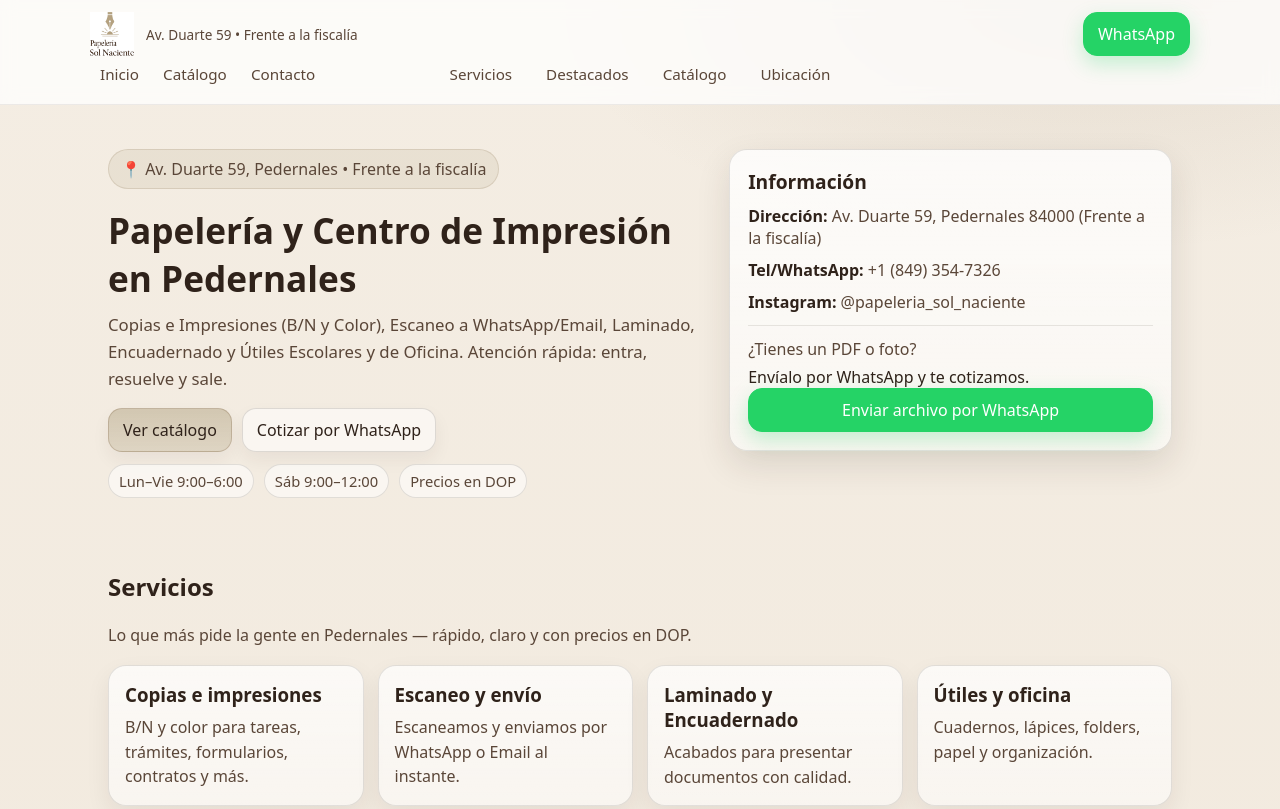
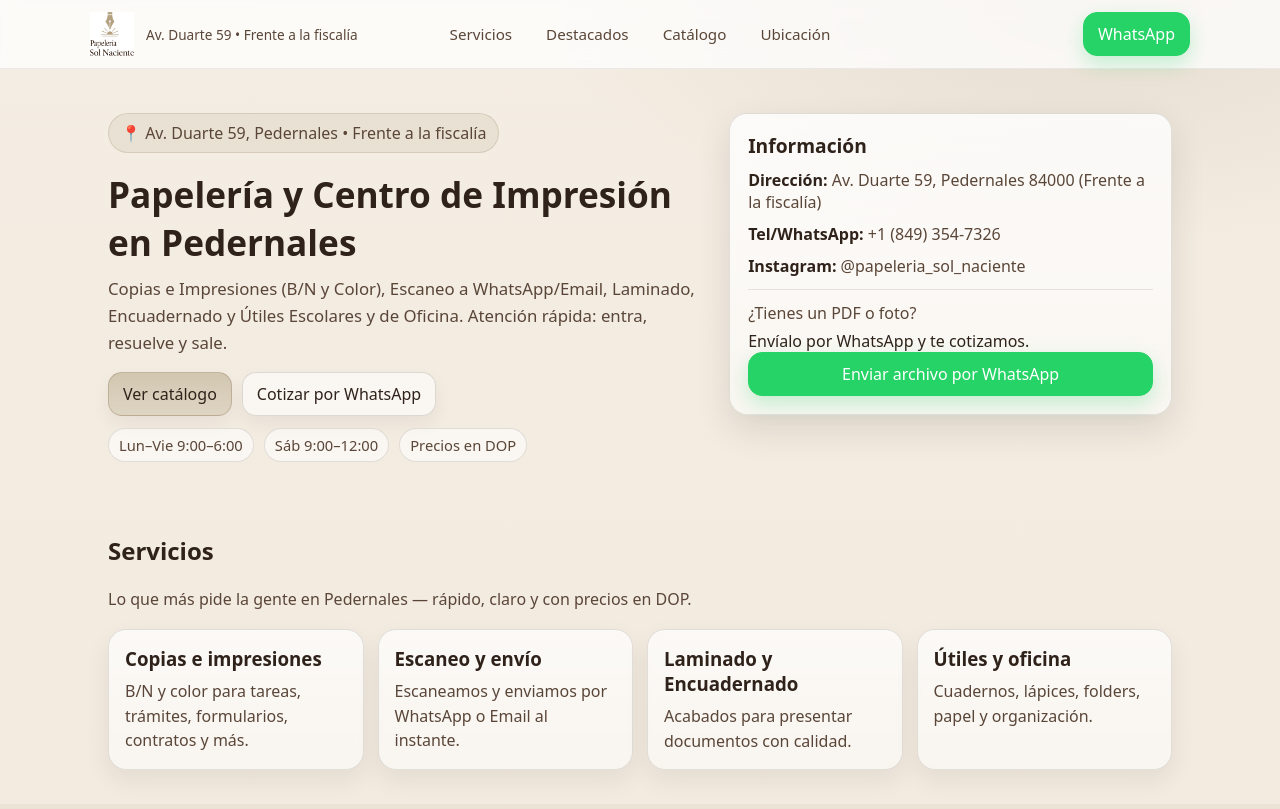
Before and after one commit to Oliver-Rodry/Oliver-Rodry.github.io, a plain HTML site: page index.html in a window 1280 px wide. Shown: the top 809 px of the page. Drawn offline with Linux system fonts and the light colour scheme.

Commit message:
Update index.html

```diff
--- a/index.html
+++ b/index.html
@@ -13,7 +13,7 @@
   <meta property="og:description" content="Copias, Impresiones, Escaneo, Laminado, Encuadernado, Útiles Escolares y de oficina. Av. Duarte 59, Pedernales." />
   <meta property="og:url" content="https://oliver-rodry.github.io/" />
 
-  <link rel="stylesheet" href="styles.css?v=3" />
+  <link rel="stylesheet" href="styles.css?v=4" />
 
   <script type="application/ld+json">
   [
@@ -52,45 +52,40 @@
   <header class="topbar">
     <div class="container topbar__inner">
 
-    <!-- Row 1: Logo (center) + WhatsApp (right) -->
+      <!-- Row 1 (mobile): logo centered + WhatsApp right
+           Desktop: becomes logo-left + nav-center + WhatsApp-right via CSS grid -->
       <div class="topbar__row topbar__row--main">
         <a class="brand" href="index.html" aria-label="Papelería Sol Naciente (Inicio)">
           <img src="logo.png.png" alt="Papelería Sol Naciente" class="brand_logo">
           <span class="brand_sub">Av. Duarte 59 • Frente a la fiscalía</span>
         </a>
 
+        <nav class="nav nav--desktop" aria-label="Navegación principal">
+          <a href="#servicios">Servicios</a>
+          <a href="#destacados">Destacados</a>
+          <a href="catalog.html?v=5">Catálogo</a>
+          <a href="#ubicacion">Ubicación</a>
+        </nav>
+
         <div class="actions">
           <a class="btn btn--whatsapp" href="https://wa.me/18493547326" target="_blank" rel="noopener">WhatsApp</a>
         </div>
       </div>
 
-    <!-- Row 2: MOBILE horizontal nav (this is what you want visible) -->
-    <nav class="nav nav--mobile" aria-label="Navegación (móvil)">
-      <a href="index.html">Inicio</a>
-      <a href="catalog.html?v=5">Catálogo</a>
-      <a href="index.html#contacto">Contacto</a>
-    </nav>
-
-    <!-- Row 3: Dropdown (optional extra, can remove if you don’t want it) -->
+      <!-- Row 2 (mobile): dropdown FULL WIDTH -->
       <div class="topbar__row topbar__row--menu">
         <div class="nav_mobile">
           <label class="sr_only" for="navSelect">Menú</label>
           <select id="navSelect" class="nav_select">
             <option value="">Ir a…</option>
-          <option value="index.html">Inicio</option>
+            <option value="#servicios">Servicios</option>
+            <option value="#destacados">Destacados</option>
             <option value="catalog.html?v=5">Catálogo</option>
-          <option value="index.html#contacto">Contacto</option>
+            <option value="#ubicacion">Ubicación</option>
+            <option value="#contacto">Contacto</option>
           </select>
         </div>
       </div>
-
-    <!-- Desktop center nav -->
-    <nav class="nav nav--desktop" aria-label="Navegación principal (desktop)">
-      <a href="#servicios">Servicios</a>
-      <a href="#destacados">Destacados</a>
-      <a href="catalog.html?v=5">Catálogo</a>
-      <a href="#ubicacion">Ubicación</a>
-    </nav>
 
     </div>
   </header>
@@ -266,7 +261,7 @@
       if (y) y.textContent = String(new Date().getFullYear());
     });
   </script>
-  <script src="index.js" defer></script>
+
   <script>
   (function () {
     const sel = document.getElementById("navSelect");
@@ -276,17 +271,16 @@
       const v = sel.value;
       if (!v) return;
 
-      // Link to another page
-      if (v.endsWith(".html")) {
-        window.location.href = v;
+      // If it's an in-page anchor
+      if (v.startsWith("#")) {
+        const el = document.querySelector(v);
+        if (el) el.scrollIntoView({ behavior: "smooth", block: "start" });
+        sel.value = "";
         return;
       }
 
-      // Scroll to section on same page
-      const el = document.querySelector(v);
-      if (el) el.scrollIntoView({ behavior: "smooth", block: "start" });
-
-      // reset
+      // Otherwise navigate
+      window.location.href = v;
       sel.value = "";
     });
   })();
```
Lines whose indentation alone changed are shown as unchanged.
